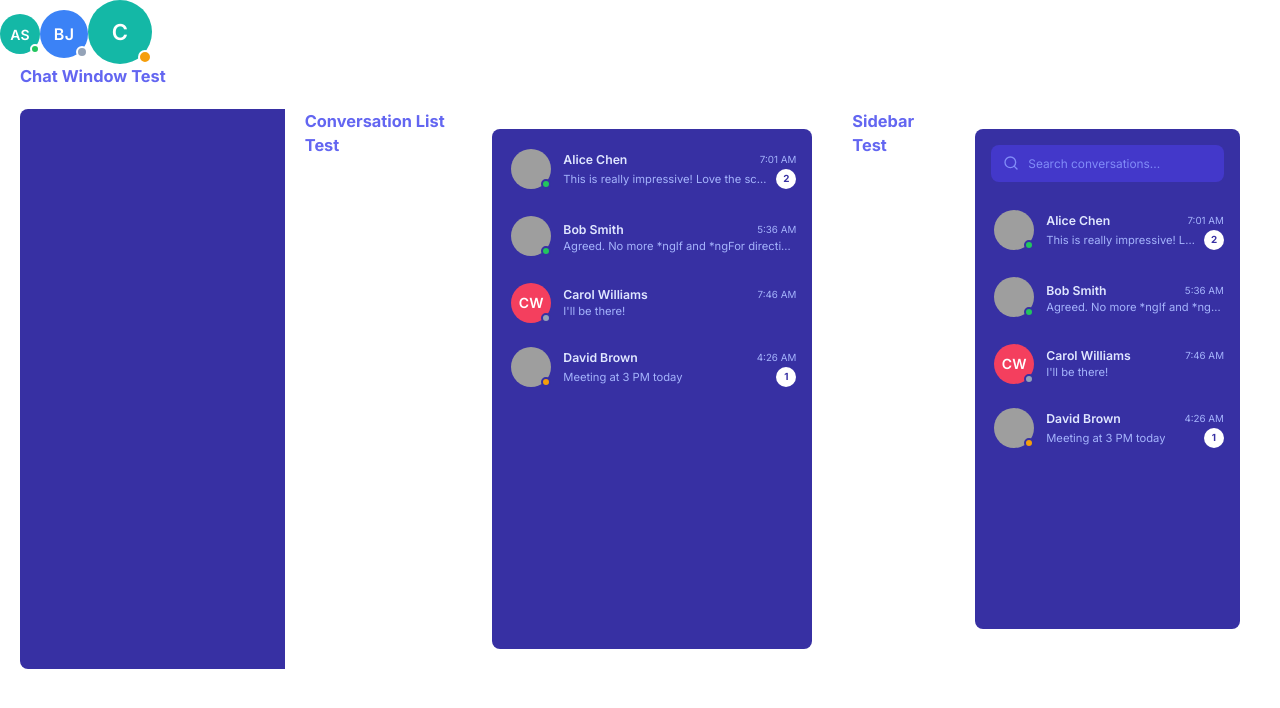
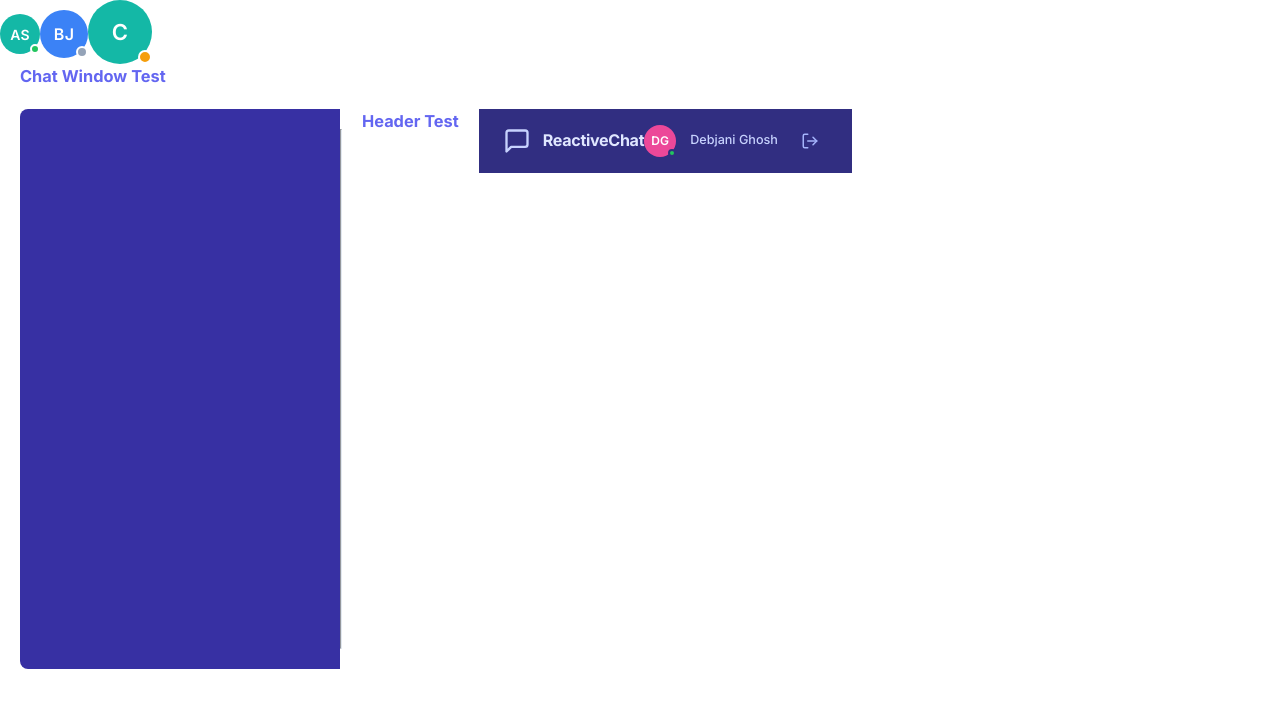
Before and after one commit to DebjaniGh/reactive-chat, an Angular app: page / in a window 1280 px wide. Shown: the top 708 px of the page. Built offline with nearby package versions, Linux system fonts and the light colour scheme; grey boxes are pictures that could not be loaded.

Commit message:
Add header component with branding, user info, and logout functionality

```diff
--- a/src/app/app.component.html
+++ b/src/app/app.component.html
@@ -46,20 +46,24 @@
     (messageSent)="onSend($event)"
   /> -->
   <!-- New: conversation list test -->
-  <h3 style="color: #6366f1; padding: 0 20px">Conversation List Test</h3>
+  <!-- <h3 style="color: #6366f1; padding: 0 20px">Conversation List Test</h3>
   <div style="width: 320px; background: #3730a3; border-radius: 8px; margin: 20px; padding: 8px 0">
     <app-conversation-list
       [conversations]="testConversation"
       [selectedConversationId]="selectedConvoId"
       (conversationSelected)="onConvoSelect($event)"
     />
-  </div>
-  <h3 style="color: #6366f1; padding: 0 20px">Sidebar Test</h3>
+  </div> -->
+  <!-- <h3 style="color: #6366f1; padding: 0 20px">Sidebar Test</h3>
   <div style="width: 320px; height: 500px; margin: 20px; border-radius: 8px; overflow: hidden">
     <app-sidebar
       [conversations]="testConversation"
       [selectedConversationId]="selectedConvoId"
       (conversationSelected)="onConvoSelect($event)"
     />
-  </div>
+  </div> -->
+  <hr style="border-color: #e2e8f0; margin: 20px 0" />
+
+  <h3 style="color: #6366f1; padding: 0 20px">Header Test</h3>
+  <app-header [currentUser]="user" (logoutClicked)="onLogout()" />
 </div>
--- a/src/app/app.component.ts
+++ b/src/app/app.component.ts
@@ -6,6 +6,7 @@ import { MessageInputComponent } from './features/chat/msg-inp/msg-inp.component
 import { ChatWindowComponent } from './features/chat/chat-window/chat-window.component';
 import { ConversationListComponent } from './features/chat/conversation-list/conversation-list.component';
 import { SidebarComponent } from './features/chat/sidebar/sidebar.component';
+import { HeaderComponent } from './features/chat/header/header.component';
 
 @Component({
   selector: 'app-root',
@@ -16,6 +17,7 @@ import { SidebarComponent } from './features/chat/sidebar/sidebar.component';
     // ChatWindowComponent,
     ConversationListComponent,
     SidebarComponent,
+    HeaderComponent,
   ],
   templateUrl: './app.component.html',
   styleUrl: './app.component.scss',
@@ -216,4 +218,8 @@ export class AppComponent {
   onConvoSelect(convo: Conversation): void {
     this.selectedConvoId = convo.id;
   }
+
+  onLogout(): void {
+    console.log('Logout clicked');
+  }
 }
--- a/src/app/features/chat/header/header.component.html
+++ b/src/app/features/chat/header/header.component.html
@@ -1 +1,45 @@
-<p>header works!</p>
+<!-- src/app/features/chat/header/header.component.html -->
+<header class="header">
+  <div class="header__brand">
+    <svg
+      class="header__logo"
+      width="28"
+      height="28"
+      viewBox="0 0 24 24"
+      fill="none"
+      stroke="#c7d2fe"
+      stroke-width="2"
+      stroke-linecap="round"
+      stroke-linejoin="round"
+    >
+      <path d="M21 15a2 2 0 0 1-2 2H7l-4 4V5a2 2 0 0 1 2-2h14a2 2 0 0 1 2 2z"></path>
+    </svg>
+    <h1 class="header__title">ReactiveChat</h1>
+  </div>
+
+  <div class="header__user">
+    <app-avatar
+      [src]="currentUser.avatarUrl"
+      [name]="currentUser.name"
+      [status]="currentUser.status"
+      size="sm"
+    />
+    <span class="header__username">{{ currentUser.name }}</span>
+    <button class="header__logout" (click)="logoutClicked.emit()" title="Logout">
+      <svg
+        width="18"
+        height="18"
+        viewBox="0 0 24 24"
+        fill="none"
+        stroke="currentColor"
+        stroke-width="2"
+        stroke-linecap="round"
+        stroke-linejoin="round"
+      >
+        <path d="M9 21H5a2 2 0 0 1-2-2V5a2 2 0 0 1 2-2h4"></path>
+        <polyline points="16 17 21 12 16 7"></polyline>
+        <line x1="21" y1="12" x2="9" y2="12"></line>
+      </svg>
+    </button>
+  </div>
+</header>
--- a/src/app/features/chat/header/header.component.scss
+++ b/src/app/features/chat/header/header.component.scss
@@ -0,0 +1,56 @@
+// src/app/features/chat/header/header.component.scss
+:host {
+  display: block;
+  --avatar-ring: #312e81;
+}
+
+.header {
+  display: flex;
+  align-items: center;
+  justify-content: space-between;
+  padding: 0 24px;
+  height: 64px;
+  background-color: #312e81;
+  flex-shrink: 0;
+
+  &__brand {
+    display: flex;
+    align-items: center;
+    gap: 12px;
+  }
+
+  &__title {
+    font-size: 1.15rem;
+    font-weight: 700;
+    color: #e0e7ff;
+    letter-spacing: -0.02em;
+  }
+
+  &__user {
+    display: flex;
+    align-items: center;
+    gap: 14px;
+  }
+
+  &__username {
+    font-size: 0.9rem;
+    font-weight: 500;
+    color: #c7d2fe;
+  }
+
+  &__logout {
+    display: flex;
+    align-items: center;
+    justify-content: center;
+    width: 36px;
+    height: 36px;
+    border-radius: 8px;
+    color: #a5b4fc;
+    transition: all 0.15s ease;
+
+    &:hover {
+      background-color: #3730a3;
+      color: #e0e7ff;
+    }
+  }
+}
```
Also changed, not shown: src/app/features/chat/header/header.component.ts (+9 -3 lines).
